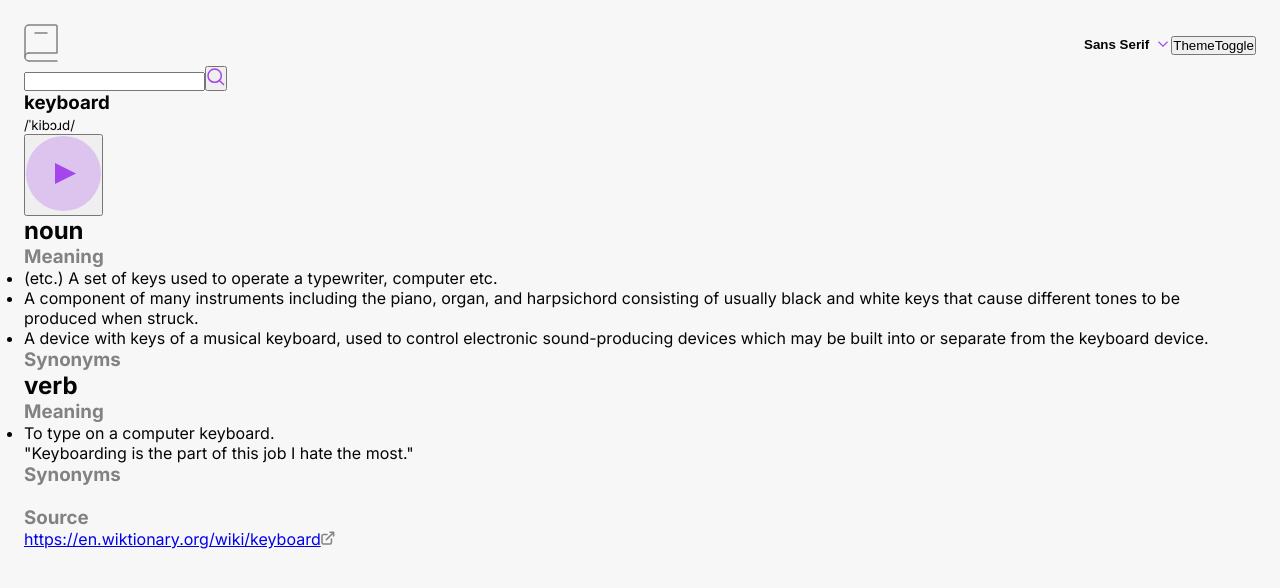
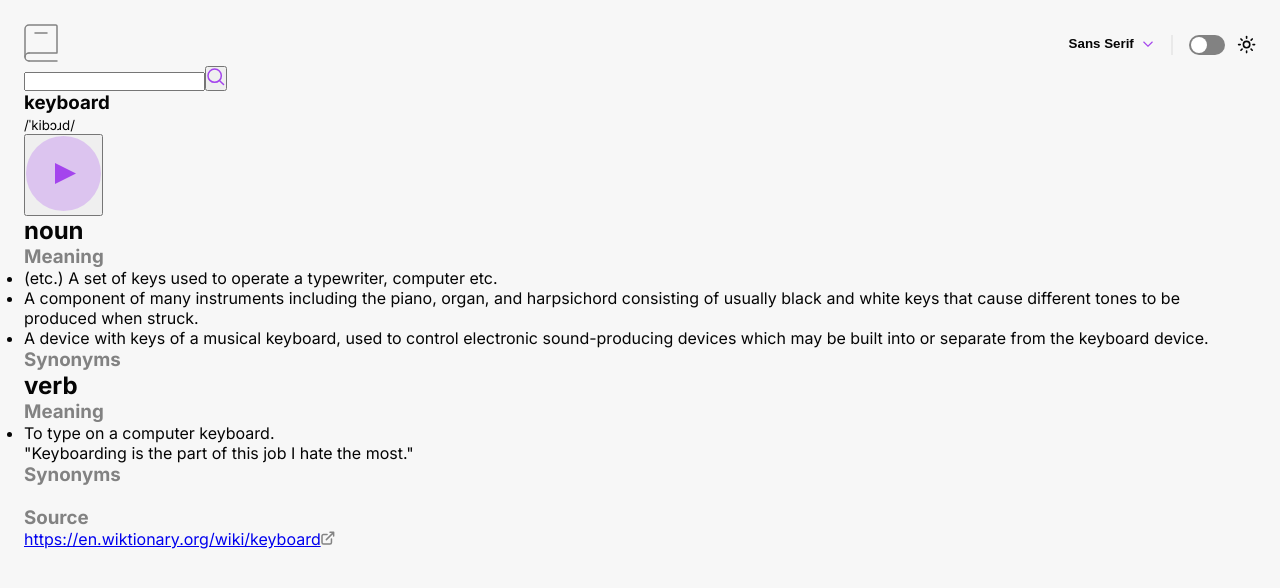
Before and after one commit to mkulemeka/dictionary-web-app, a React (Vite) app: page / in a window 1280 px wide. Shown: the top 588 px of the page. Built offline with nearby package versions, Linux system fonts and the light colour scheme.

Commit message:
themeToggle completed

```diff
--- a/src/components/FontSwitcher.jsx
+++ b/src/components/FontSwitcher.jsx
@@ -1,12 +1,10 @@
-import { useContext, useState } from "react";
-
-import { DictionaryContext } from "../context/DictionaryProvider";
+import PropTypes from "prop-types";
 import arrowDown from "../assets/images/icon-arrow-down.svg";
 import styles from "../styles/FontSwitcher.module.css";
+import { useState } from "react";
 
 const fonts = ["Sans Serif", "Serif", "Mono"];
-const FontSwitcher = () => {
-  const { font, setFont, isDarkMode } = useContext(DictionaryContext);
+const FontSwitcher = ({ isDarkMode, font, setFont }) => {
   const [showOptions, setShowOptions] = useState(false);
 
   const showFontOptions = () => {
@@ -48,4 +46,10 @@ const FontSwitcher = () => {
   );
 };
 
+FontSwitcher.propTypes = {
+  isDarkMode: PropTypes.bool.isRequired,
+  font: PropTypes.string.isRequired,
+  setFont: PropTypes.func.isRequired,
+};
+
 export default FontSwitcher;
--- a/src/components/Header.jsx
+++ b/src/components/Header.jsx
@@ -1,26 +1,24 @@
 import { FontSwitcher, ThemeToggle } from "../components";
 
-import PropTypes from "prop-types";
+import { DictionaryContext } from "../context/DictionaryProvider";
 import logo from "../assets/images/logo.svg";
 import styles from "../styles/Header.module.css";
+import { useContext } from "react";
 
-const Header = ({ setIsDarkMode }) => {
+const Header = () => {
+  const { isDarkMode, font, setIsDarkMode, setFont } = useContext(DictionaryContext);
   return (
     <header className={styles.header}>
       <figure>
         <img src={logo} alt="logo" />
       </figure>
       <section className={styles.section}>
-        <FontSwitcher />
+        <FontSwitcher font={font} isDarkMode={isDarkMode} setFont={setFont} />
         <div className={styles.dividerLine}></div>
-        <ThemeToggle setIsDarkMode={setIsDarkMode} />
+        <ThemeToggle isDarkMode={isDarkMode} setIsDarkMode={setIsDarkMode} />
       </section>
     </header>
   );
 };
 
-Header.propTypes = {
-  setIsDarkMode: PropTypes.func.isRequired,
-};
-
 export default Header;
--- a/src/components/ThemeToggle.jsx
+++ b/src/components/ThemeToggle.jsx
@@ -1,15 +1,35 @@
 import { LuMoon, LuSun } from "react-icons/lu";
 
 import PropTypes from "prop-types";
+import styles from "../styles/ThemeToggle.module.css";
 
-const ThemeToggle = ({ setIsDarkMode }) => {
+const ThemeToggle = ({ isDarkMode, setIsDarkMode }) => {
   const handleThemeToggle = () => {
     setIsDarkMode((prevMode) => !prevMode);
   };
-  return <button onClick={handleThemeToggle}>ThemeToggle</button>;
+  return (
+    <div className={styles.toggleContainer}>
+      <div className={styles.buttonContainer}>
+        <input
+          type="checkbox"
+          id="themeToggle"
+          className={styles.input}
+          onClick={handleThemeToggle}
+        />
+        <label
+          htmlFor="themeToggle"
+          className={`${styles.button} ${isDarkMode ? styles.dark : styles.light}`}
+        ></label>
+      </div>
+      <figure className={`${styles.icon} ${isDarkMode ? styles.icon_moon : ""}`}>
+        {isDarkMode ? <LuMoon /> : <LuSun />}
+      </figure>
+    </div>
+  );
 };
 
 ThemeToggle.propTypes = {
+  isDarkMode: PropTypes.bool.isRequired,
   setIsDarkMode: PropTypes.func.isRequired,
 };
 
--- a/src/containers/Main.jsx
+++ b/src/containers/Main.jsx
@@ -30,7 +30,7 @@ const Main = () => {
         isDarkMode ? styles.dark : styles.light
       } ${currentFont()}`}
     >
-      <Header setIsDarkMode={setIsDarkMode} />
+      <Header />
       <Search setWord={setWord} />
       <Layout wordObject={data[0]} />
     </main>
--- a/src/index.css
+++ b/src/index.css
@@ -7,7 +7,7 @@
   --black3: hsl(0, 0%, 20%);
   --black4: hsl(0, 0%, 23%);
   --grey: hsl(0, 0%, 51%);
-  --light-grey: hsl(0, 0%, 91%);
+  --light-grey: hsla(0, 0%, 91%, 0.914);
   --dull-white: hsl(0, 0%, 97%);
   --white: hsl(0, 0%, 100%);
   --purple: hsl(274, 82%, 60%);
--- a/src/styles/Header.module.css
+++ b/src/styles/Header.module.css
@@ -7,12 +7,13 @@
 .section {
   display: flex;
   flex-direction: row;
+  height: 100%;
 }
 
 .dividerLine {
-  width: 1px;
-  height: 100%;
-  background-color: var(--grey);
+  width: 2px;
+  background-color: var(--light-grey);
+  margin: 0 1rem;
 }
 
 .img {
--- a/src/styles/ThemeToggle.module.css
+++ b/src/styles/ThemeToggle.module.css
@@ -0,0 +1,61 @@
+.icon,
+.toggleContainer,
+.buttonContainer {
+  display: flex;
+  align-items: center;
+}
+
+.toggleContainer {
+  gap: 0.75rem;
+}
+
+.buttonContainer {
+  justify-content: center;
+}
+
+.icon {
+  font-size: 1.2rem;
+  transition: .3s;
+}
+
+.icon_moon {
+  color: var(--purple)
+}
+
+.input {
+  display: none;
+}
+
+.button {
+  width: 36px;
+  height: 20px;
+  border-radius: 50px;
+  cursor: pointer;
+  position: relative;
+  transition: 0.3s;
+}
+
+.button::before {
+  content: "";
+  position: absolute;
+  width: 16px;
+  height: 16px;
+
+  background-color: var(--white);
+  border-radius: 50%;
+  top: 2px;
+  left: 2px;
+  transition: 0.3s;
+}
+
+.input:checked + .button::before {
+  transform: translateX(16px);
+}
+
+.light {
+  background-color: var(--grey);
+}
+
+.dark {
+  background-color: var(--purple);
+}
```
